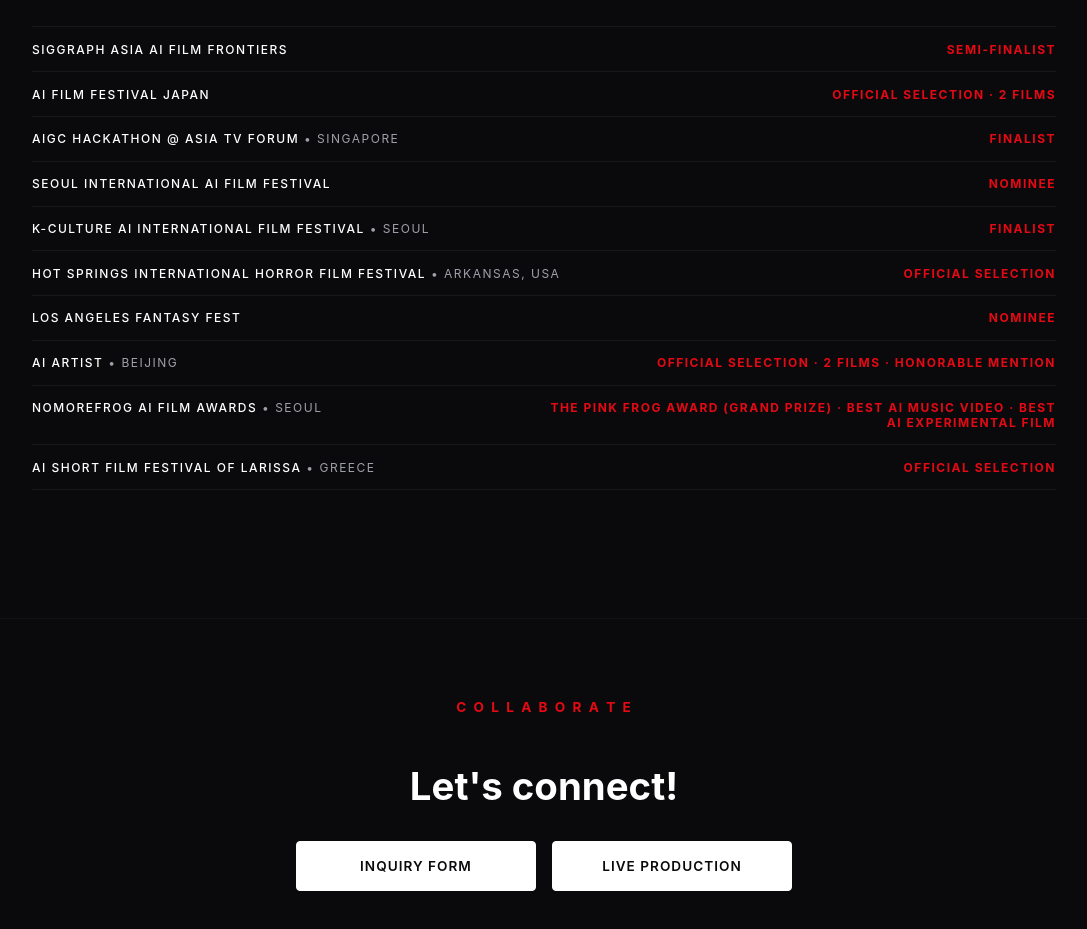
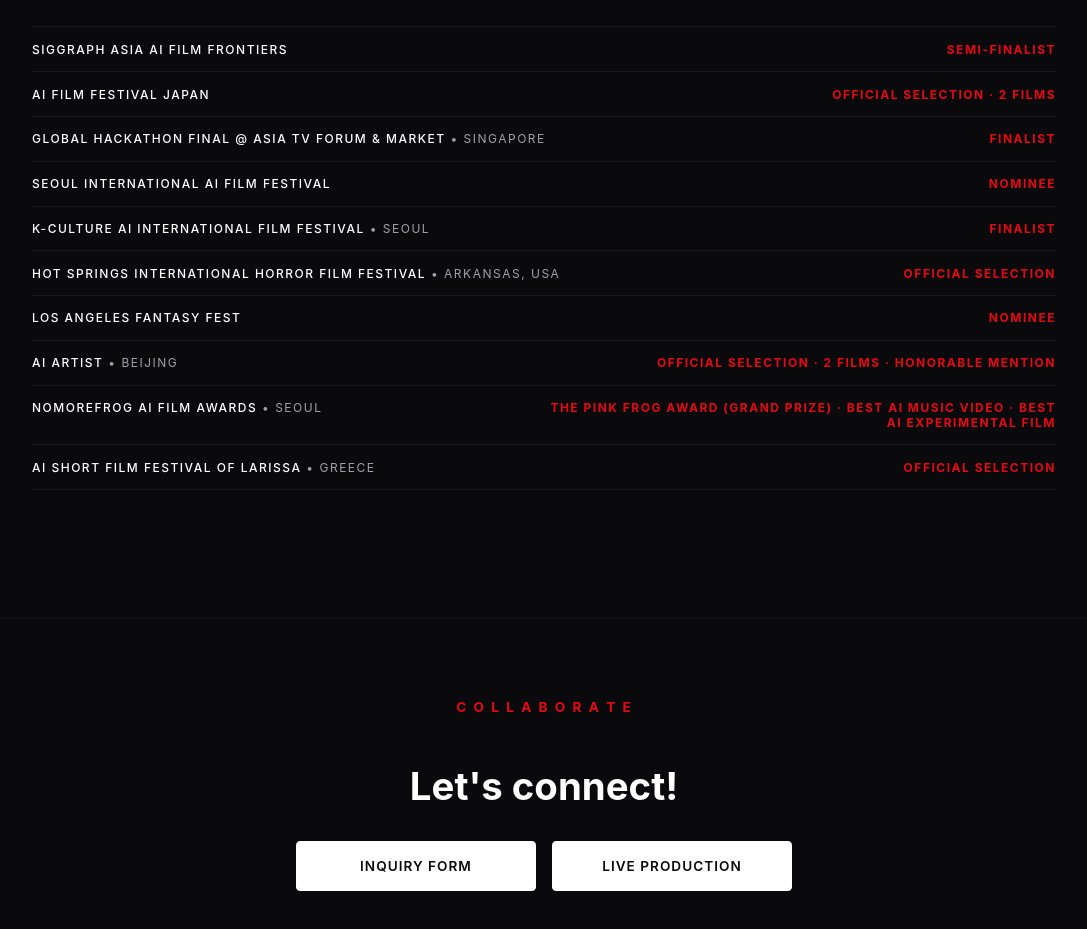
Before and after one commit to liewarthur/arthurliew, a plain HTML site: page index.html in a window 1280 px wide. Shown: the part 2100-3029 px from the top of the page, without its empty margins (96-1183 px from the left). Drawn offline with Linux system fonts and the light colour scheme.

Commit message:
Recognition: rename AIGC row to Global Hackathon Final @ Asia TV Forum & Market
Co-Authored-By: Claude Opus 5.5 <noreply@anthropic.com>
Claude-Session: https://claude.ai/code/session_019HgmD9nXBkeZ7hAkaLMYBo

```diff
--- a/index.html
+++ b/index.html
@@ -944,7 +944,7 @@
         <ul class="recognition-list">
             <li><span class="festival">SIGGRAPH Asia AI Film Frontiers</span><span class="result">Semi-Finalist</span></li>
             <li><span class="festival">AI Film Festival Japan</span><span class="result">Official Selection · 2 Films</span></li>
-            <li><span class="festival">AIGC Hackathon @ Asia TV Forum<span class="loc"> • Singapore</span></span><span class="result">Finalist</span></li>
+            <li><span class="festival">Global Hackathon Final @ Asia TV Forum &amp; Market<span class="loc"> • Singapore</span></span><span class="result">Finalist</span></li>
             <li><span class="festival">Seoul International AI Film Festival</span><span class="result">Nominee</span></li>
             <li><span class="festival">K-Culture AI International Film Festival<span class="loc"> • Seoul</span></span><span class="result">Finalist</span></li>
             <li><span class="festival">Hot Springs International Horror Film Festival<span class="loc"> • Arkansas, USA</span></span><span class="result">Official Selection</span></li>
```
